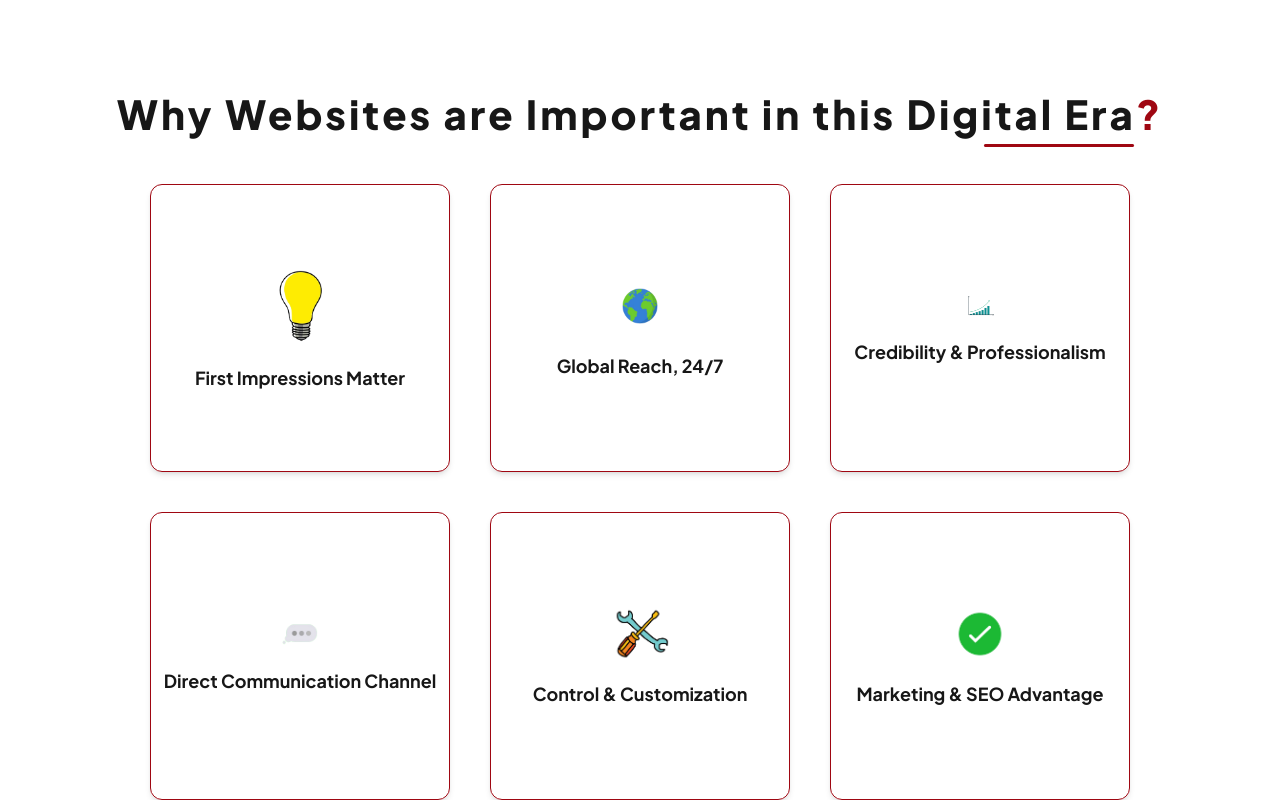
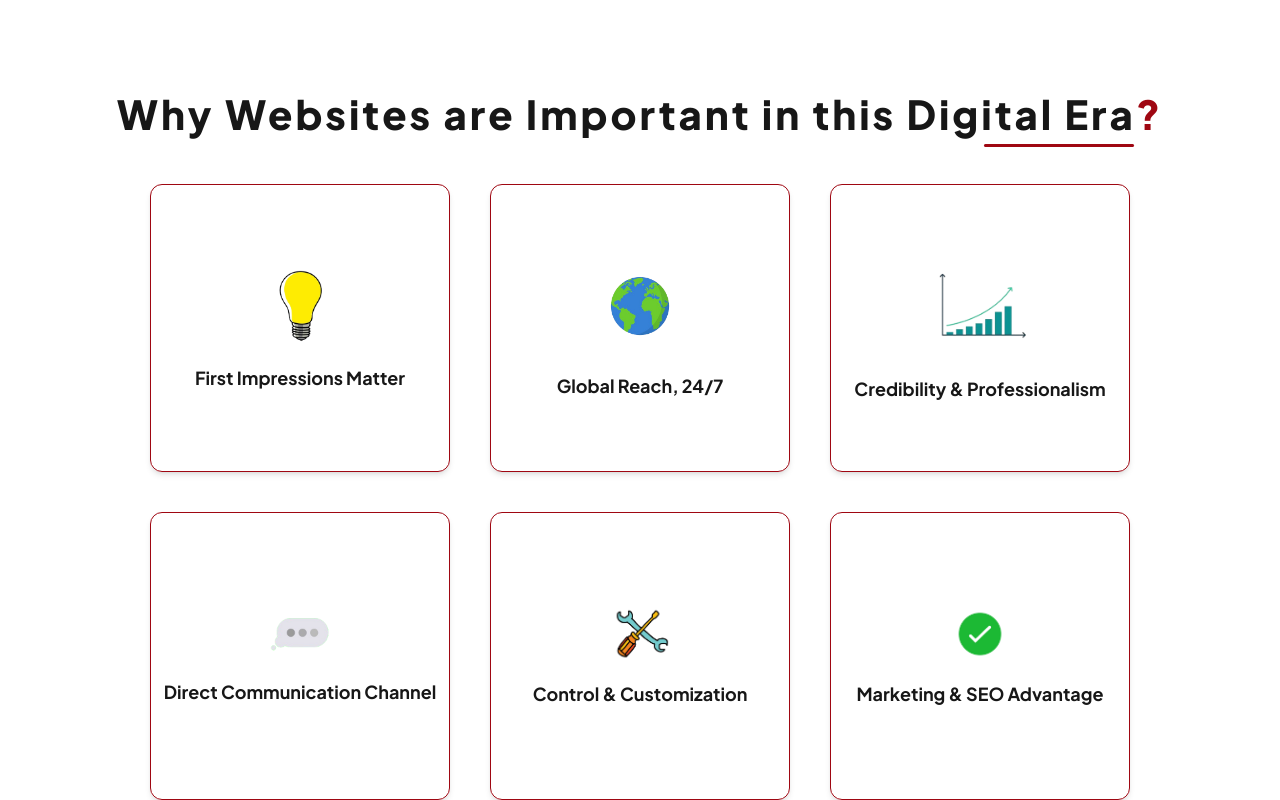
Before and after one commit to saadable/portfolio, a Next.js app: page / in a window 1280 px wide. Shown: the part 716-1516 px from the top of the page. Built offline with nearby package versions, Linux system fonts and the light colour scheme.

Commit message:
updated images for why importatn website building

```diff
--- a/src/app/_components/HomePage/HomePageBanner/HomePageBanner.js
+++ b/src/app/_components/HomePage/HomePageBanner/HomePageBanner.js
@@ -23,7 +23,7 @@ const HomePageBanner = () => {
         variants={fadeInUp}
       >
         <motion.p
-          className='bg-blue-500 px-4 py-1 text-white text-sm md:text-base font-muli rounded-full shadow-sm'
+          className='bg-blue-500 px-4 py-1 -mb-3 text-white text-[10px] md:text-[10px] font-muli rounded-full shadow-sm'
           variants={fadeInUp}
         >
           MERN Stack Developer
--- a/src/app/_components/HomePage/WhyWebsiteImp/WebsitesImpCards.js
+++ b/src/app/_components/HomePage/WhyWebsiteImp/WebsitesImpCards.js
@@ -2,7 +2,7 @@
 import React, { useState, useEffect } from 'react'
 import Image from 'next/image'
 
-const WebsitesImpCards = ({ img, title, desc }) => {
+const WebsitesImpCards = ({ img, title, desc, width, height }) => {
   const [isTouch, setIsTouch] = useState(false)
   const [showDesc, setShowDesc] = useState(false)
 
@@ -42,7 +42,7 @@ const nothandleTouch = () => {
       <div className={`absolute inset-0 flex flex-col items-center justify-center z-10
         transition-opacity duration-300 ease-in-out
         ${showDesc ? 'opacity-30' : 'opacity-100'}`}>
-        <Image src={img} alt={title} width={60} height={60} className="mb-4" />
+        <Image src={img} alt={title} width={width} height={height} className="mb-4" />
         <h2 className="text-lg font-bold text-center px-2 font-jakarta">{title}</h2>
       </div>
 
--- a/src/app/_components/HomePage/WhyWebsiteImp/WhyWebsiteImp.js
+++ b/src/app/_components/HomePage/WhyWebsiteImp/WhyWebsiteImp.js
@@ -11,21 +11,21 @@ import WebsitesImpCards from './WebsitesImpCards'
 
 const WhyWebsiteImp = () => {
     const cards = [
-        {Image: Bulb,title: 'First Impressions Matter', desc: 'A website is often the first interaction a user has with you. A clean, fast, and responsive website can build trust instantly — while a poor one can drive users away before you say a word.'},
-        {Image: Globe,title: 'Global Reach, 24/7', desc: 'Unlike physical stores or offices, websites are accessible anytime, anywhere. They let you reach audiences across borders, time zones, and demographics — all without being awake or present.'},
-        {Image: Graph,title: 'Credibility & Professionalism', desc: `Having a professional website signals that you're serious. It shows customers and clients that you're established, reliable, and up to date with modern standards.`},
-        {Image: Message,title: 'Direct Communication Channel', desc: 'Websites act as a hub for communication, whether through contact forms, newsletters, live chat, or embedded social media. It keeps everything centralized and trackable.'},
-        {Image: Tools,title: 'Control & Customization', desc: 'Unlike social media platforms, your website gives you full control over content, design, and functionality. You decide how your story is told — and how it grows.'},
-        {Image: Tick,title: 'Marketing & SEO Advantage', desc: 'Modern websites are built to be found. Through SEO (Search Engine Optimization), you can attract organic traffic and convert casual visitors into loyal users or paying customers.l'},
+        {Image: Bulb,title: 'First Impressions Matter', desc: 'A website is often the first interaction a user has with you. A clean, fast, and responsive website can build trust instantly — while a poor one can drive users away before you say a word.', width: 60, height: 60},
+        {Image: Globe,title: 'Global Reach, 24/7', desc: 'Unlike physical stores or offices, websites are accessible anytime, anywhere. They let you reach audiences across borders, time zones, and demographics — all without being awake or present.', width: 100, height: 60},
+        {Image: Graph,title: 'Credibility & Professionalism', desc: `Having a professional website signals that you're serious. It shows customers and clients that you're established, reliable, and up to date with modern standards.`, width: 200, height: 70},
+        {Image: Message,title: 'Direct Communication Channel', desc: 'Websites act as a hub for communication, whether through contact forms, newsletters, live chat, or embedded social media. It keeps everything centralized and trackable.', width: 100, height: 60},
+        {Image: Tools,title: 'Control & Customization', desc: 'Unlike social media platforms, your website gives you full control over content, design, and functionality. You decide how your story is told — and how it grows.', width: 60, height: 60},
+        {Image: Tick,title: 'Marketing & SEO Advantage', desc: 'Modern websites are built to be found. Through SEO (Search Engine Optimization), you can attract organic traffic and convert casual visitors into loyal users or paying customers.l', width: 60, height: 60},
     ]
     const [hoveredIndex, setHoveredIndex] = useState(null)
   return (
     <div className='px-5 md:px-0 relative'>
       <h1 className='text-center font-jakarta text-[30px] md:text-[40px] font-[800] tracking-[3px]'>Why Websites are Important in this Digital Era<span className='text-red-800 font-extrabold'>?</span></h1>
-      <hr className='bg-red-800 text-red-800 h-[3px] rounded-full w-[150px] right-30 mt-2 md:mt-0 md:w-[140px] lg:w-[150px] absolute md:right-87 lg:right-36.5'/>
+      <hr className='bg-red-800 text-red-800 h-[3px] rounded-full w-[150px] right-28 mt-0 md:mt-0 md:w-[140px] lg:w-[150px] absolute md:right-87 lg:right-36.5'/>
       <div className="cardss flex flex-col md:flex-row md:flex-wrap lg:flex-row lg:flex-wrap items-center gap-10 justify-center mt-10">
         {cards.map((item,i)=>(
-            <WebsitesImpCards key={i} img={item.Image} title={item.title} desc={item.desc}/>
+            <WebsitesImpCards key={i} img={item.Image} title={item.title} desc={item.desc} width={item.width} height={item.height}/>
         ))}
       </div>
     </div>
```
